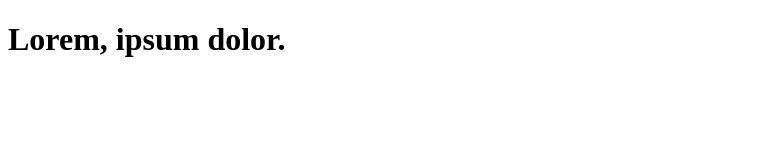
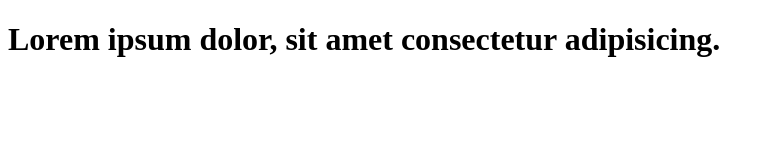
Before and after one commit to Prajyothi/learn-git, a plain HTML site: page index.html in a window 1280 px wide. Shown: the whole page, without its empty margins (0-774 px from the left). Drawn offline with Linux system fonts and the light colour scheme.

Commit message:
add index file

```diff
--- a/index.html
+++ b/index.html
@@ -6,6 +6,6 @@
     <title>git website</title>
   </head>
   <body>
-    <h1>Lorem, ipsum dolor.</h1>
+    <h1>Lorem ipsum dolor, sit amet consectetur adipisicing.</h1>
   </body>
 </html>
```
